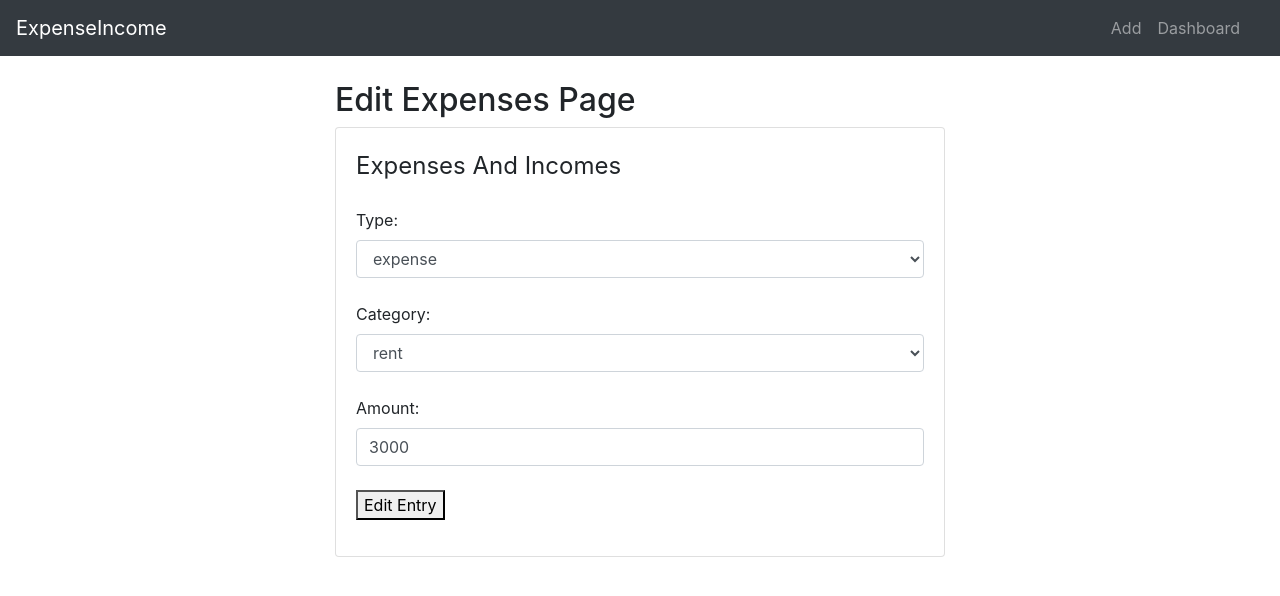
After one commit to RashidJumaMwinyi/ExpenseTracker, a Flask app: page /edit/2 in a window 1280 px wide. The commit adds this page. Shown: the top 596 px of the page. Run offline with Flask 3, Linux system fonts and the light colour scheme; data comes from the database, SQL or seed files in the repository; both versions use the stored data as it was after the commit; some libraries are stand-ins or nearby versions.

Commit message:
Added the edit functionality to the code

```diff
--- a/application/routes.py
+++ b/application/routes.py
@@ -22,7 +22,21 @@ def add_expense():
         return redirect(url_for('index'))
     return render_template('add.html', title="Add expenses", form=form)
 
+@app.route('/edit/<int:entry_id>', methods=["GET", "POST"])
+def edit_entry(entry_id):
+    entry = IncomeExpenses.query.get_or_404(entry_id)
+    form = UserDataForm(obj=entry)
 
+    if form.validate_on_submit():
+        entry.type = form.type.data
+        entry.category = form.category.data
+        entry.amount = form.amount.data
+
+        db.session.commit()
+        flash(f"{form.type.data} has been updated", "success")
+        return redirect(url_for('index'))
+
+    return render_template('edit.html', title="Edit Entry", form=form)
 
 @app.route('/delete-post/<int:entry_id>')
 def delete(entry_id):
--- /dev/null
+++ b/application/templates/edit.html
@@ -0,0 +1,29 @@
+{% extends 'layout.html' %}
+
+{% block content %}
+<div class="col-xs-10 col-sm-6 col-md-6">
+    <h2>Edit Expenses Page</h2>
+    <div class="card card-style mb-2">
+        <div class="card-body">
+            <form action="" method="POST">
+                {{ form.csrf_token() }}
+                <fieldset class="form-group">
+                    <legend class="mb-4">Expenses And Incomes</legend>
+
+                    {{ form.hidden_tag() }}
+                    <label for="type">Type:</label>
+                    {{ form.type(class="form-control") }}
+                    <br>
+                    <label for="category">Category:</label>
+                    {{ form.category(class="form-control") }}
+                    <br>
+                    <label for="amount">Amount:</label>
+                    {{ form.amount(class="form-control") }}
+                    <br>
+                    <button type="submit">Edit Entry</button>
+                </fieldset>
+            </form>
+        </div>
+    </div>
+</div>
+{% endblock %}
--- a/application/templates/index.html
+++ b/application/templates/index.html
@@ -11,6 +11,7 @@
                     <th scope="col">Type</th>
                     <th scope="col">Category</th>
                     <th scope="col">Amount</th>
+                    <th scope="col">Edit</th>
                     <th scope="col">Delete</th>
                 </tr>
             </thead>
@@ -22,6 +23,7 @@
                             <td>{{entry.type}}</td>
                             <td>{{ entry.category }}</td>
                             <td>{{ entry.amount }}</td>
+                            <td><a href="{{ url_for('edit_entry', entry_id = entry.id) }}" class="btn btn-outline-primary btn-sm">Edit</a></td>
                             <td><a href="{{ url_for('delete', entry_id = entry.id) }}" class="btn btn-outline-danger btn-sm">Delete</a></td>
                         </tr>
                 {% endfor %}
--- a/run.py
+++ b/run.py
@@ -10,7 +10,7 @@ from gevent.pywsgi import WSGIServer
 
 if __name__ == '__main__':
     # Debug/Development
-    # app.run(debug=True, host="0.0.0.0", port="5000")
+    app.run(debug=True, host="0.0.0.0", port="5000")
     # Production
-    http_server = WSGIServer(('', 5000), app)
-    http_server.serve_forever()
+    # http_server = WSGIServer(('', 5000), app)
+    # http_server.serve_forever()
```
Also changed, not shown: instance/expenseDB.db.
